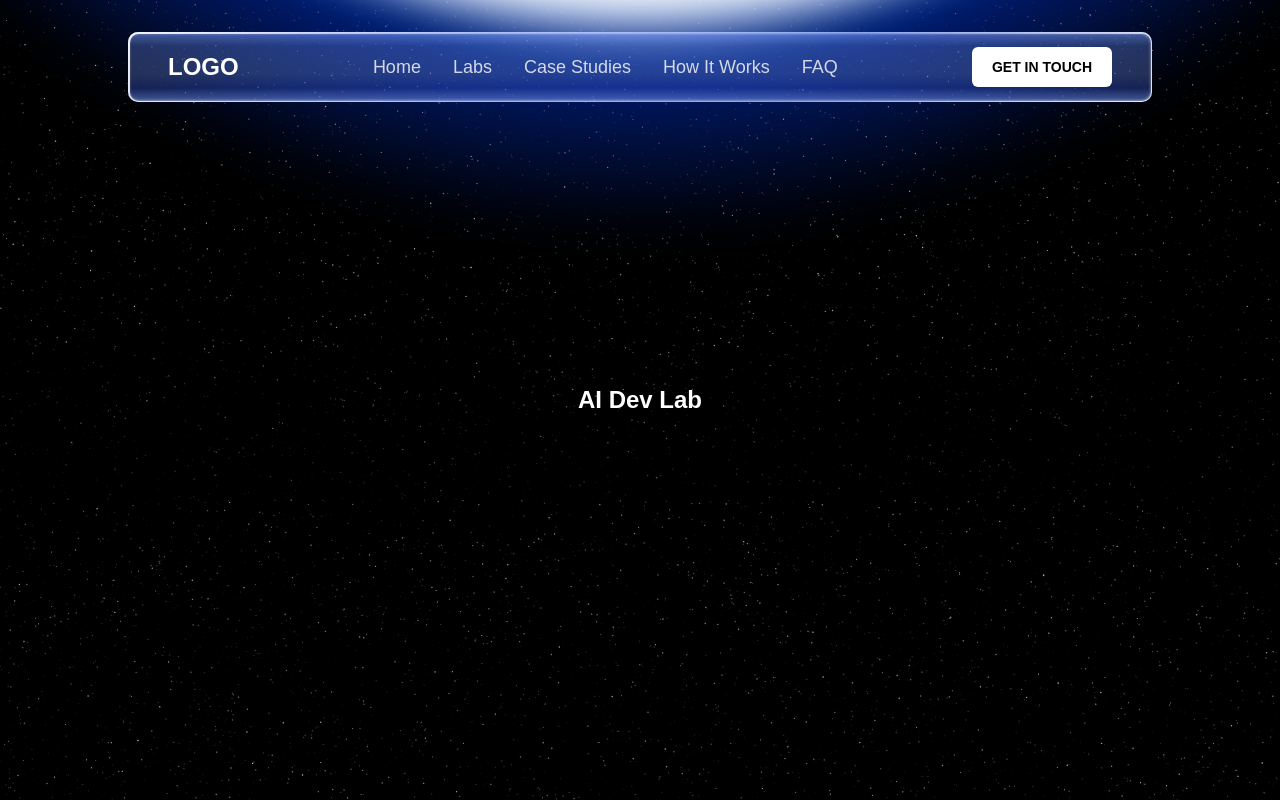
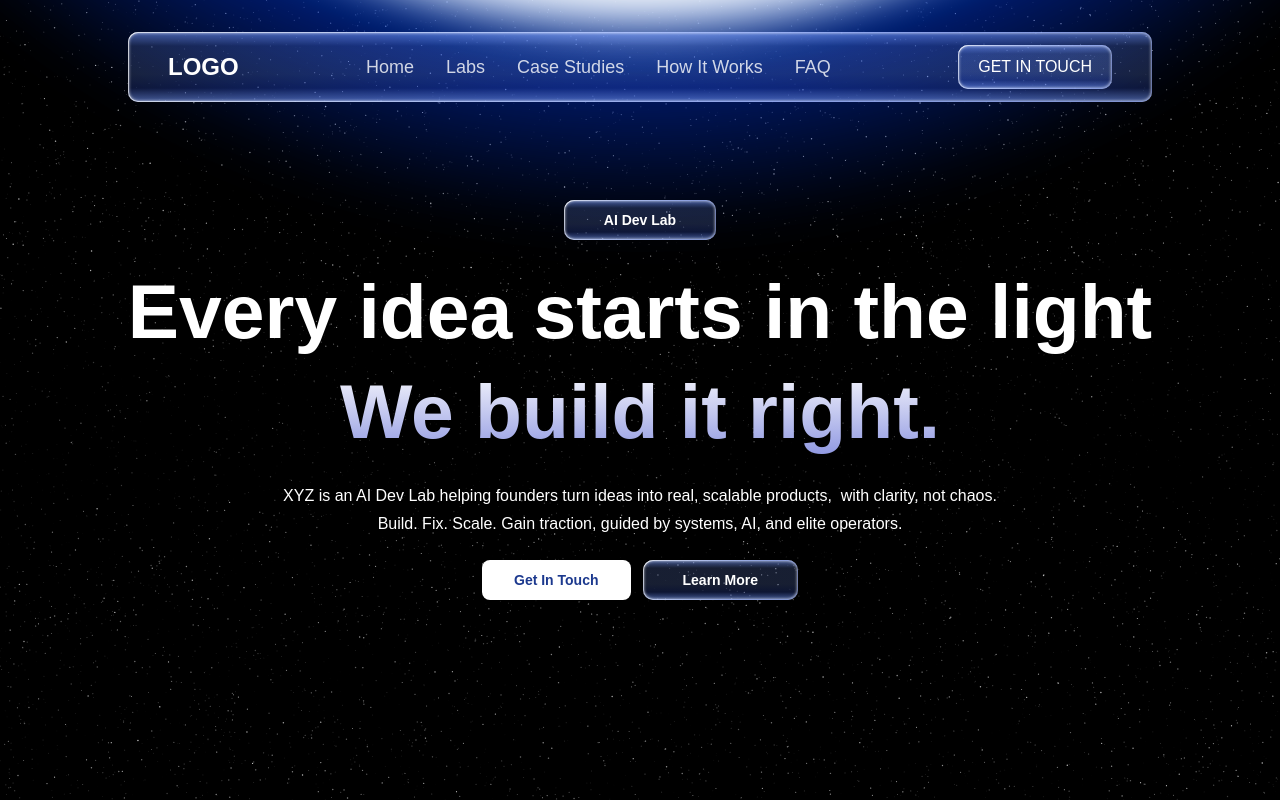
Before and after one commit to wajdi-bejaoui/nextjs-cinematic-landing, a Next.js app: page / in a window 1280 px wide. Built offline with nearby package versions, Linux system fonts and the light colour scheme.

Commit message:
add content to hero section

```diff
--- /dev/null
+++ b/app/components/GlassButton.tsx
@@ -0,0 +1,15 @@
+import React from "react";
+import GlassContainer from "./GlassContainer";
+
+
+const GlassButton = ({ children, width, height }: { children: React.ReactNode, width?: any, height?: any }) => {
+    return (
+        <div className="">
+            <GlassContainer width={width} height={height}>
+                {children}
+            </GlassContainer>
+        </div>
+    );
+};
+
+export default GlassButton;
--- a/app/components/GlassContainerReusableV2.tsx
+++ b/app/components/GlassContainer.tsx
@@ -1,4 +1,4 @@
-export default function GlassContainerReusableV2({ width, height, children, style, className }: { children: React.ReactNode, width: any, height: any, style?: React.CSSProperties, className?: string }) {
+export default function GlassContainer({ width, height, children, style, className }: { children: React.ReactNode, width: any, height: any, style?: React.CSSProperties, className?: string }) {
   return (
     <>
       <style>{`
@@ -29,12 +29,12 @@ export default function GlassContainerReusableV2({ width, height, children, styl
 background: linear-gradient(
   to bottom,
   rgba(118, 154, 252,0.6),
-  rgba(118, 154, 252, 0.3),
-    rgba(118, 154, 252, 0.3),
+  rgba(118, 154, 252, 0.2),
+    rgba(118, 154, 252, 0.2),
 
-      rgba(118, 154, 252, 0.3),
+      rgba(118, 154, 252, 0.2),
 
-  rgba(67, 107, 254, 0.3),
+  rgba(67, 107, 254, 0.2),
   rgba(118, 154, 252,0.6)
 );
 
@@ -68,14 +68,14 @@ background: linear-gradient(
   inset: 0;
   border-radius: 10px;
 
-  padding: 1.5px; /* thickness */
+  padding: 1px; /* thickness */
 
   background: linear-gradient(
     135deg,
-    rgba(255,255,255,0.9),
+    rgba(255,255,255,0.6),
     rgba(180,200,255,0.6),
     rgba(120,150,255,0.4),
-    rgba(255,255,255,0.8)
+    rgba(30, 76, 245, 0.2)
   );
 
   -webkit-mask:
--- /dev/null
+++ b/app/components/HeroSection.tsx
@@ -0,0 +1,65 @@
+import Background from "./Background";
+import GlassButton from "./GlassButton";
+
+
+export default function HeroSection() {
+    return (
+        <div className="min-h-screen">
+            <Background density={20} dotSize={0.5} >
+                <div className="flex flex-col items-center justify-center min-h-screen gap-6">
+                    <GlassButton>
+                        <span className="px-10 py-2.5 text-white flex justify-center items-center text-sm font-semibold">
+                            AI Dev Lab
+                        </span>
+                    </GlassButton>
+                    {/* Heading */}
+                    <div className="flex flex-col gap-1 text-center">
+                        <h1
+                            className="font-bold leading-tight"
+                            style={{ fontSize: "clamp(2.5rem, 6vw, 5rem)", color: "#ffffff" }}
+                        >
+                            Every idea starts in the light
+                        </h1>
+                        <h1
+                            className="font-bold leading-tight"
+                            style={{
+                                fontSize: "clamp(2.5rem, 6vw, 5rem)",
+                                background: "linear-gradient(to bottom, #ffffff 0%, #8A93E0 100%)",
+                                WebkitBackgroundClip: "text",
+                                WebkitTextFillColor: "transparent",
+                                backgroundClip: "text",
+                            }}
+                        >
+                            We build it right.
+                        </h1>
+                    </div>
+
+                    {/* Subtitle */}
+                    <div className="flex flex-col gap-1 text-center max-w-3xl">
+                        <p className="text-white text-base font-normal">
+                            XYZ is an AI Dev Lab helping founders turn ideas into real, scalable products,&nbsp; with clarity, not chaos.
+                        </p>
+                        <p className="text-white text-base font-normal">
+                            Build. Fix. Scale. Gain traction, guided by systems, AI, and elite operators.
+                        </p>
+                    </div>
+
+                    {/* CTA Buttons */}
+                    <div className="flex flex-row gap-3">
+                        <button
+                            className="px-8 py-2.5 bg-white text-blue-900 font-semibold text-sm rounded-lg cursor-pointer border-none hover:bg-gray-200 hover:scale-105 active:scale-95 transition-all duration-150"
+                        >
+                            Get In Touch
+                        </button>
+                        <GlassButton>
+                            <span className="px-10 py-2.5 text-white flex justify-center items-center text-sm font-semibold">
+                                Learn More
+                            </span>
+                        </GlassButton>
+                    </div>
+
+                </div>
+            </Background>
+        </div>
+    );
+}
--- a/app/components/Navbar.tsx
+++ b/app/components/Navbar.tsx
@@ -1,12 +1,13 @@
 import React from "react";
-import GlassContainerReusableV2 from "./GlassContainerReusableV2";
+import GlassContainer from "./GlassContainer";
+import GlassButton from "./GlassButton";
 
 const navItems = ["Home", "Labs", "Case Studies", "How It Works", "FAQ"];
 
 const Navbar = () => {
     return (
         <div className="fixed top-0 left-0 right-0 mt-8 flex justify-center z-[1000]">
-            <GlassContainerReusableV2 width="80%" height={70}>
+            <GlassContainer width="80%" height={70}>
                 <div className="flex justify-center items-center  w-full h-full px-10 box-border">
 
                     {/* Left — Logo */}
@@ -29,12 +30,14 @@ const Navbar = () => {
 
                     {/* Right — CTA */}
 
-                    <button className=" shrink-0 px-5 py-2.5 bg-white text-black font-bold text-sm rounded-md cursor-pointer border-none hover:bg-gray-200 hover:scale-105 active:scale-95 transition-all duration-150">
-                        GET IN TOUCH
-                    </button>
+                    <GlassButton>
+                        <span className="px-5 py-2.5 text-white flex justify-center items-center ">
+                            GET IN TOUCH
+                        </span>
+                    </GlassButton>
 
                 </div>
-            </GlassContainerReusableV2>
+            </GlassContainer>
         </div>
     );
 };
--- a/app/page.tsx
+++ b/app/page.tsx
@@ -1,23 +1,128 @@
-import Background from "@/app/components/Background";
 import Navbar from "@/app/components/Navbar";
+import HeroSection from "./components/HeroSection";
 
 
 export default function Home() {
   return (
     <>
-
-      {/* Layer 1: particles */}
       <Navbar />
-      <div className="min-h-screen">
-        <Background density={20} dotSize={0.5} >
-          <div className="flex flex-col items-center justify-center min-h-screen gap-10">
-            <div className="text-white text-2xl font-bold">AI Dev Lab</div>
-          </div>
-        </Background>
-      </div>
+      <HeroSection />
+    </>
+  );
+}
 
 
 
-    </>
-  );
-}
+// export default function Home() {
+//   return (
+//     <>
+//       <div style={{ width: "100%" }}>
+//         <Navbar />
+//       </div>
+
+//       <div className="min-h-screen">
+//         <Background density={20} dotSize={0.5}>
+//           <div className="flex flex-col items-center justify-center min-h-screen gap-8">
+
+//             {/* Badge */}
+//             <div
+//               className="px-5 py-1.5 rounded-full text-sm text-white font-medium"
+//               style={{
+//                 border: "1px solid rgba(120, 140, 255, 0.5)",
+//                 background: "rgba(80, 100, 220, 0.15)",
+//                 backdropFilter: "blur(8px)",
+//                 boxShadow: "0 0 12px rgba(100, 120, 255, 0.2)",
+//               }}
+//             >
+//               AI Dev Lab
+//             </div>
+
+//             {/* Heading */}
+//             <div className="flex flex-col gap-1 text-center">
+//               <h1
+//                 className="font-bold leading-tight"
+//                 style={{ fontSize: "clamp(2.5rem, 6vw, 5rem)", color: "#ffffff" }}
+//               >
+//                 Every idea starts in the light
+//               </h1>
+//               <h1
+//                 className="font-bold leading-tight"
+//                 style={{
+//                   fontSize: "clamp(2.5rem, 6vw, 5rem)",
+//                   background: "linear-gradient(90deg, #6b8cff 0%, #a78bfa 50%, #818cf8 100%)",
+//                   WebkitBackgroundClip: "text",
+//                   WebkitTextFillColor: "transparent",
+//                   backgroundClip: "text",
+//                 }}
+//               >
+//                 We build it right.
+//               </h1>
+//             </div>
+
+//             {/* Subtitle */}
+//             <div className="flex flex-col gap-1 text-center max-w-2xl">
+//               <p className="text-white/70 text-base font-normal">
+//                 XYZ is an AI Dev Lab helping founders turn ideas into real, scalable products,&nbsp; with clarity, not chaos.
+//               </p>
+//               <p className="text-white/70 text-base font-normal">
+//                 Build. Fix. Scale. Gain traction, guided by systems, AI, and elite operators.
+//               </p>
+//             </div>
+
+//             {/* CTA Buttons */}
+//             <div className="flex flex-row gap-3">
+//               <button
+//                 className="px-6 py-2.5 bg-white text-black font-semibold text-sm rounded-lg cursor-pointer border-none hover:bg-gray-200 hover:scale-105 active:scale-95 transition-all duration-150"
+//               >
+//                 Get In Touch
+//               </button>
+//               <GlassButton>
+//                 <span className="px-8 py-2.5 text-white flex justify-center items-center text-sm font-semibold">
+//                   Learn More
+//                 </span>
+//               </GlassButton>
+//             </div>
+
+//             {/* Bottom glow icon (placeholder — swap with your actual image/component) */}
+//             <div className="relative mt-4 flex justify-center items-end" style={{ height: "180px" }}>
+//               {/* Glow orb behind icon */}
+//               <div
+//                 style={{
+//                   position: "absolute",
+//                   bottom: "40px",
+//                   width: "120px",
+//                   height: "60px",
+//                   background: "radial-gradient(ellipse, rgba(100,140,255,0.5) 0%, transparent 70%)",
+//                   filter: "blur(16px)",
+//                 }}
+//               />
+//               {/* Glass icon box */}
+//               <div
+//                 style={{
+//                   width: "80px",
+//                   height: "80px",
+//                   borderRadius: "20px",
+//                   background: "linear-gradient(135deg, rgba(120,160,255,0.35) 0%, rgba(60,90,200,0.2) 100%)",
+//                   border: "1px solid rgba(150,180,255,0.5)",
+//                   backdropFilter: "blur(12px)",
+//                   boxShadow: "0 0 30px rgba(100,140,255,0.5), inset 0 1px 0 rgba(255,255,255,0.2)",
+//                   display: "flex",
+//                   alignItems: "center",
+//                   justifyContent: "center",
+//                   position: "relative",
+//                   zIndex: 1,
+//                 }}
+//               >
+//                 {/* Replace with your actual icon/logo */}
+//                 <svg width="36" height="36" viewBox="0 0 36 36" fill="none">
+//                   <path d="M8 28L18 8l10 20H8z" fill="white" opacity="0.9" />
+//                 </svg>
+//               </div>
+//             </div>
+
+//           </div>
+//         </Background>
+//       </div>
+//     </>
+//   );
+// }
```
